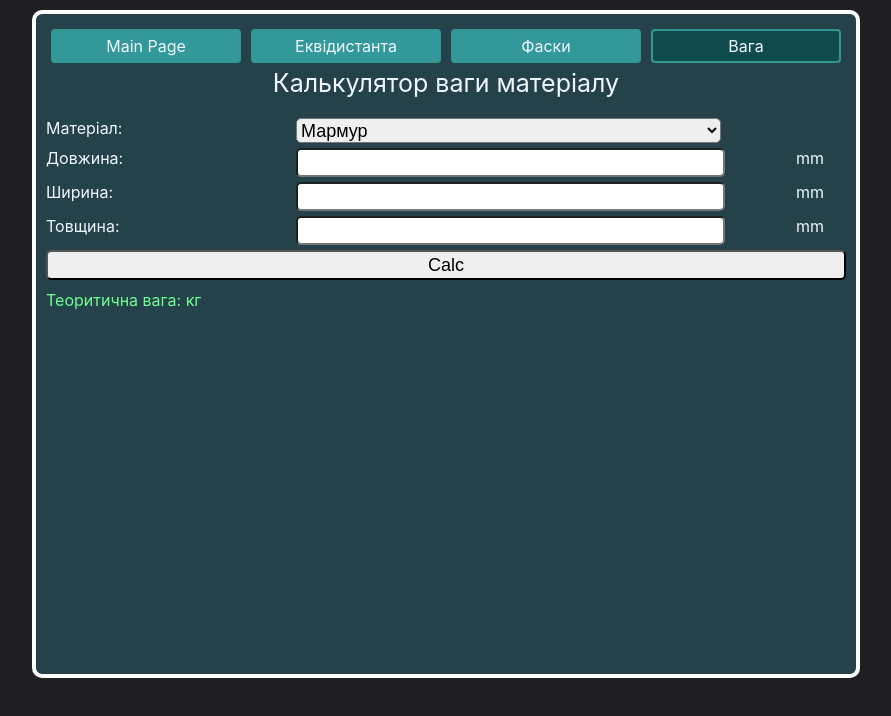
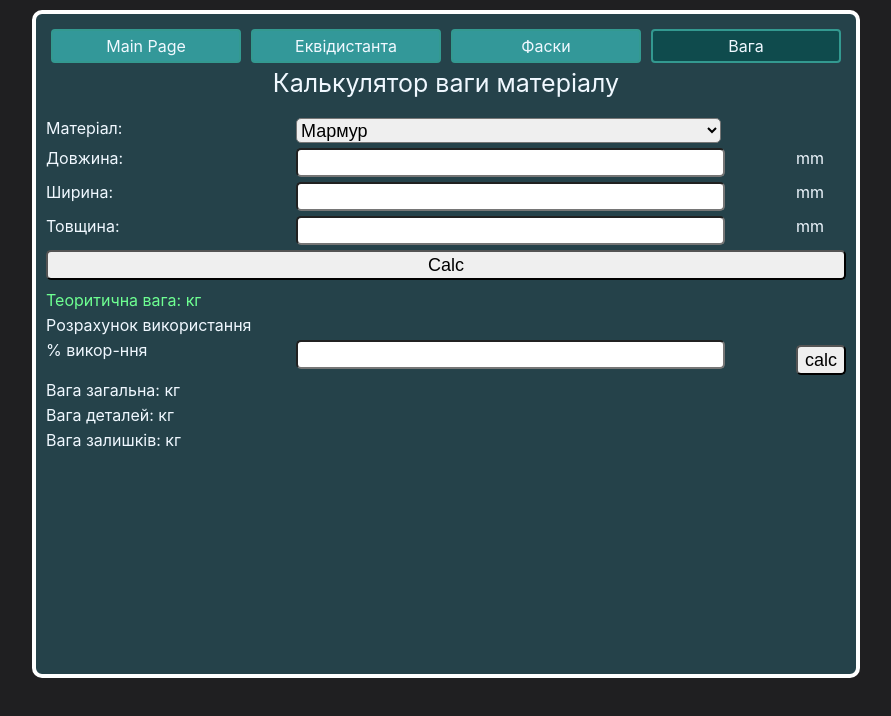
Before and after one commit to MichaelVoevudskiy/calculator_equidistant, a React (Create React App) app: page /Weight in a window 1280 px wide. Shown: the top 716 px of the page, without its empty margins (194-1085 px from the left). Built offline with nearby package versions, Linux system fonts and the light colour scheme.

Commit message:
comp proc

```diff
--- /dev/null
+++ b/src/components/Weight/Usage.jsx
@@ -0,0 +1,38 @@
+import st from './Weight.module.css'
+import { useState } from 'react'
+
+const Usage = (props) => {
+
+    const [vothod, setVOthod] = useState()
+    const [vdetali, setVdetali] = useState()
+    const [proc, setProc] = useState()
+
+    let result= props.result
+
+    let calcv = () =>{
+        let a = result*(proc/100);
+        let b = result-a;
+        a = Math.round(a * 100) / 100
+        b = Math.round(b * 100) / 100
+        setVdetali(a);
+        setVOthod(b);
+        console.log("vdetali:" + vdetali + "; vothod:" + vothod );
+    }
+
+
+    return (
+        <div>
+            <div className={st.inptext}>Розрахунок використання</div>
+            <div className={st.inptext}>
+                <div>% викор-ння</div>
+                <div><input type="number" onChange={event => setProc(event.target.value)}/></div>
+                <div><button className={st.bt} onClick={calcv}> calc</button></div>
+            </div>
+            <div className={st.inptext}>Вага загальна: {props.result} кг</div>
+            <div className={st.inptext}>Вага деталей: {vdetali} кг</div>
+            <div className={st.inptext}>Вага залишків: {vothod} кг</div>
+        </div>
+    )
+}
+
+export default Usage
--- a/src/components/Weight/Weight.jsx
+++ b/src/components/Weight/Weight.jsx
@@ -1,15 +1,16 @@
 import React, { useState } from 'react';
-import st from './Weight.module.css'
+import Usage from './Usage';
+import st from './Weight.module.css';
 
 
 const Weight = () => {
 
-    const [material, setMaterial] = useState();
+    const [material, setMaterial] = useState(2.4);
     const [WeightMat, setWeightMat] = useState();
     const [LightMat, setLightMat] = useState();
     const [SMat, setSMat] = useState();
     const [result, setResult] = useState();
-    // const [prosent, setProsent] = useState();
+
 
     const calc = () => {
             let ss = (WeightMat/1000) * (LightMat/1000)* SMat * material
@@ -55,14 +56,8 @@ const Weight = () => {
             <div><button className={st.bt} onClick={calc}>Calc</button></div>
             <div className={st.ans}>Теоритична вага: {result} кг</div>
 
-            {/* <div className={st.inptext2}>
-                % використання:
-                <input type="number" onChange={event => setProsent(event.target.value)} />
-                %
-            </div>
-            <div className={st.text}>вага заготовки: {result} кг</div>
-            <div className={st.text}>вага деталей:   {result} кг</div>
-            <div className={st.text}>вага залишків:  {result} кг</div> */}
+            <Usage result={result} />
+
         </div>
     )
 }
--- a/src/components/eq/Eq.jsx
+++ b/src/components/eq/Eq.jsx
@@ -16,7 +16,7 @@ const Eq = () => {
 
   let calc = () => {
     if (val === 'kontur') {
-      let a = ((((Number(mustBe) - Number(exists)) / 2) + Number(eqv)) * 10) / 10
+      let a = ((((Number(mustBe) - Number(exists))) + Number(eqv)) * 10) / 10
       a = a.toFixed(2)
       setRes(a);
     }
--- a/src/components/Сhamfers/Сhamfers.jsx
+++ b/src/components/Сhamfers/Сhamfers.jsx
@@ -54,15 +54,15 @@ const Сhamfers = () => {
                 <div className={st.datatext}>
                     <div className={st.inpdata}>
                         <div>A</div>
-                        <input type="number" className={st.inpdata} onChange={event => setA(event.target.value)} />
+                        <input type="number" value={a} className={st.inpdata} onChange={event => setA(event.target.value)} />
                     </div>
                     <div className={st.inpdata}>
                         <div>B</div>
-                        <input type="number" className={st.inpdata} onChange={event => setB(event.target.value)} />
+                        <input type="number" value={b} className={st.inpdata} onChange={event => setB(event.target.value)} />
                     </div>
                     <div id='idl' className={st.inpdata}>
                         <div>L</div>
-                        <input type="number" className={st.inpdata} onChange={event => setL(event.target.value)} />
+                        <input type="number" value={L} className={st.inpdata} onChange={event => setL(event.target.value)} />
                     </div>
                     <button className={st.bt} onClick={calc}>Calc</button>
                 </div>
```
